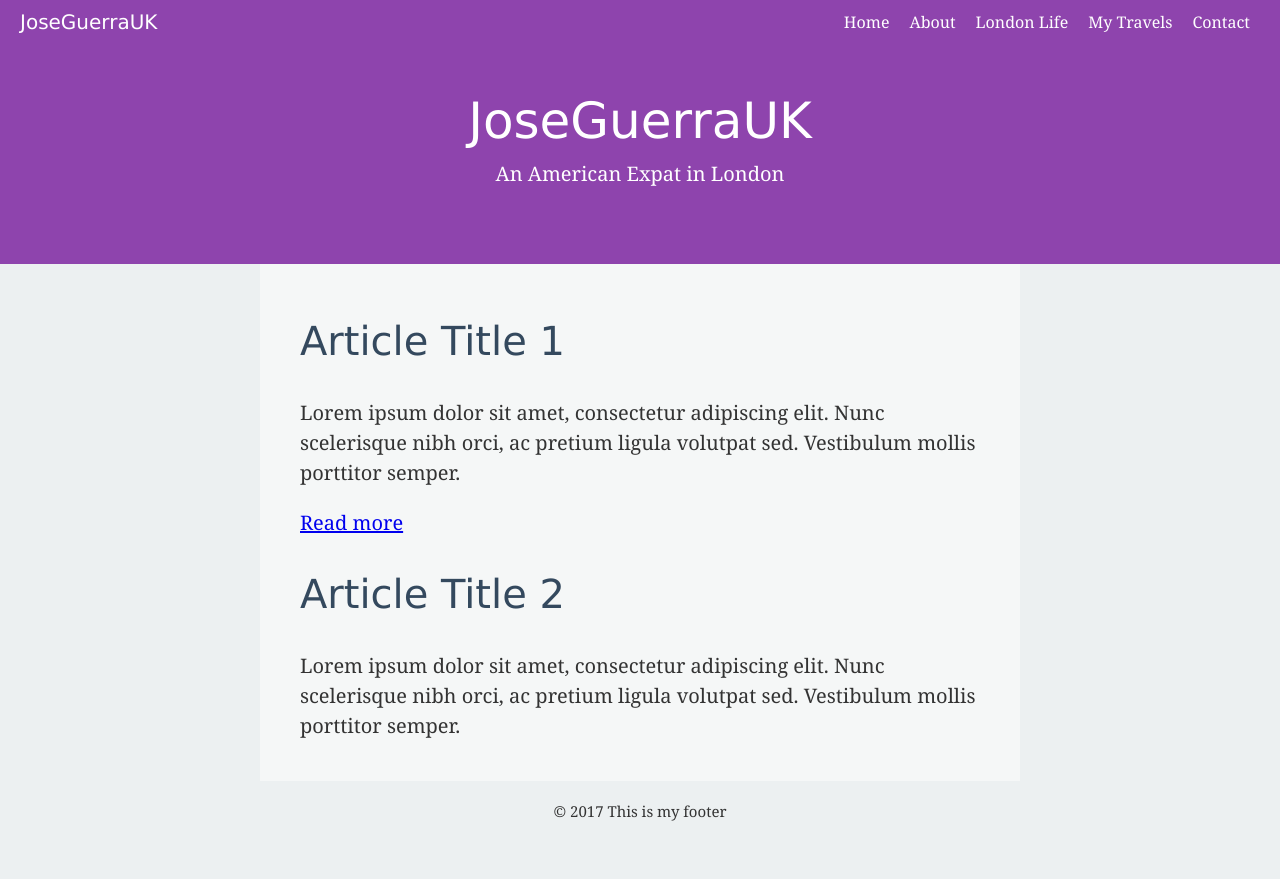
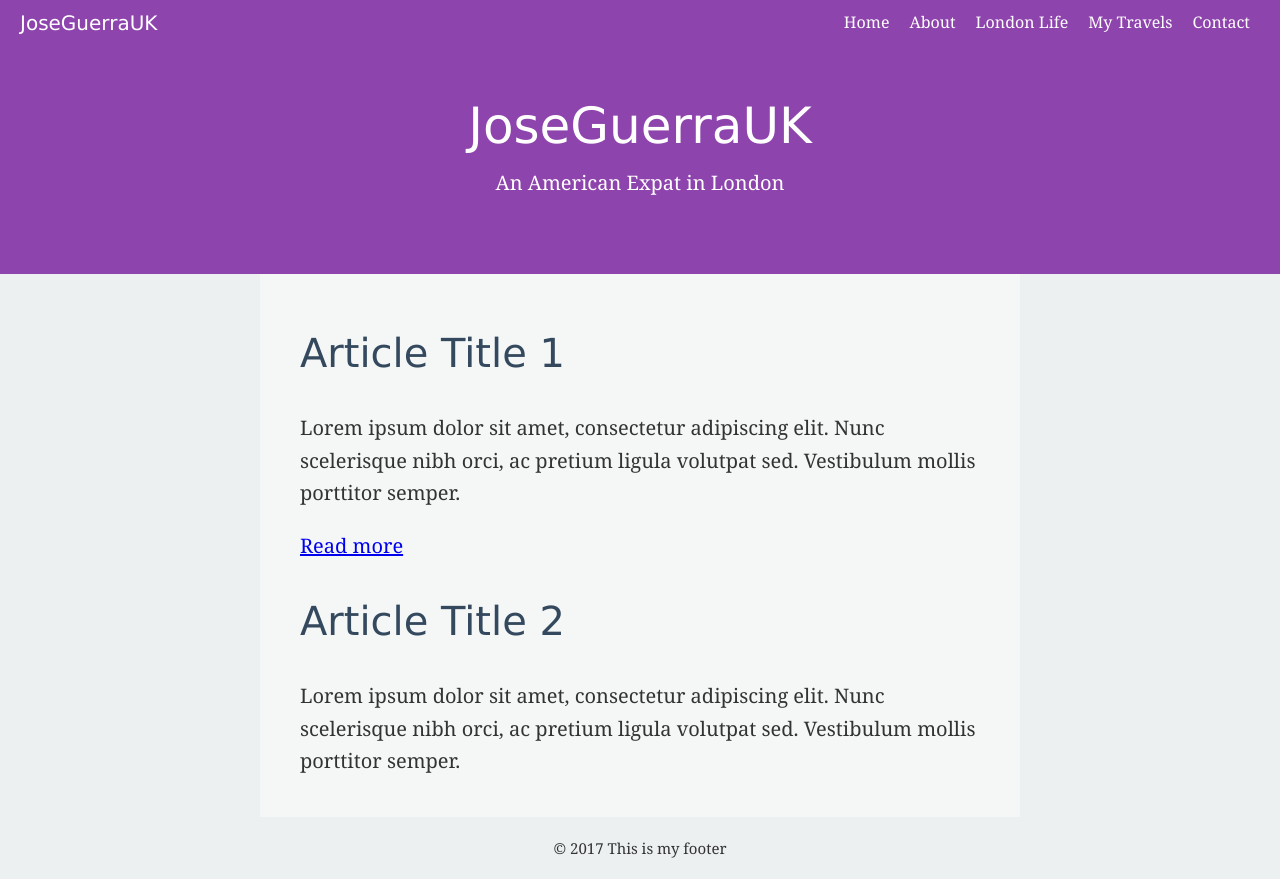
Before and after one commit to jsguerra/joseguerrauk, a plain HTML site: page index.html in a window 1280 px wide. Before the commit the page ends 841 px from the top, so only its background shows below. Drawn offline with nearby package versions, Linux system fonts and the light colour scheme.

Commit message:
Updated the line height

```diff
--- a/sass/base/_variables.scss
+++ b/sass/base/_variables.scss
@@ -11,4 +11,4 @@ $header-font:      Verdana, sans-serif;
 $body-font:        Georgia, serif;
 $root-font-size:   20px;
 $mobile-font-size: 15px;
-$line-height:      1.5;
+$line-height:      1.618;
```
Also changed, not shown: main.css.
